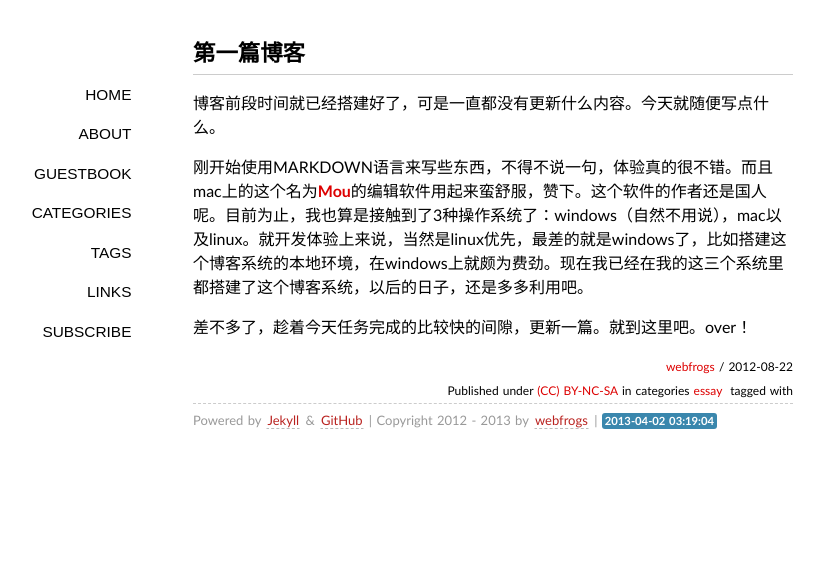
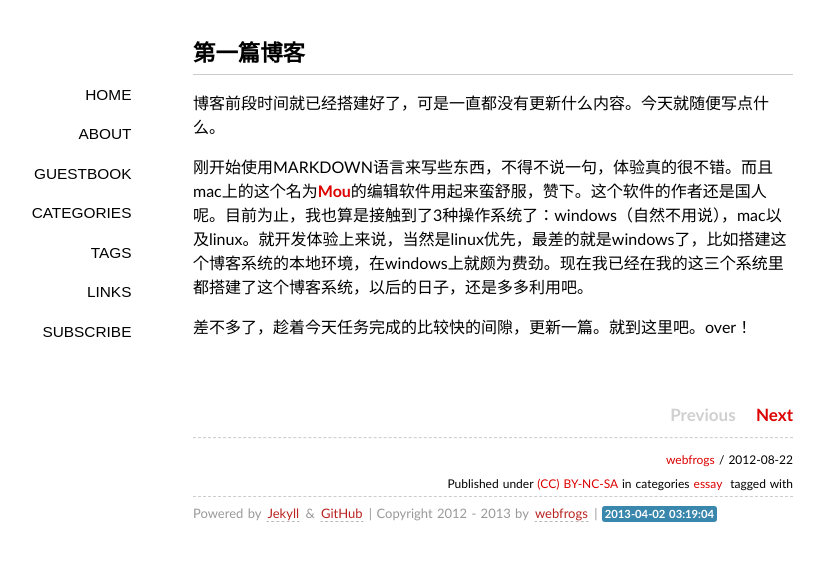
Before and after one commit to webfrogs/webfrogs.github.com, a Jekyll site: the page built from _posts/2012-08-22-myfirstblog.md, in a window 1280 px wide. Shown: the top 561 px of the page, without its empty margins (147-971 px from the left). Built offline with Jekyll 4.4.1, drawn with Linux system fonts in a browser that asks for light colours; some web fonts are replaced; Markdown is read by kramdown in place of the engine named in the settings; comment, search, counter and statistics services are not loaded.

Commit message:
add page navigator

```diff
--- a/_layouts/post.html
+++ b/_layouts/post.html
@@ -6,6 +6,15 @@ layout: default
 {{ content }}
 </section>
 <section class="meta">
+
+<br/>
+<br/>
+<span>
+	<a {% if page.previous %} href="{{ site.url }}{{ page.previous.url }}" class="pageNav"{% endif %} {% unless page.previous %} class="pageNavInvalid" {% endunless %} >Previous</a>
+	&nbsp;&nbsp;&nbsp;
+	<a {% if page.next %} href="{{ site.url }}{{ page.next.url }}" class="pageNav"{% endif %} {% unless page.next %} class="pageNavInvalid" {% endunless %} >Next</a>
+</span>
+<hr>
 <span class="author">
   <a href="http://webfrogs.github.com">{{ site.author }}</a>
 </span>
@@ -35,6 +44,7 @@ layout: default
 {% endif %}
 </section>
 {% include comments.md %}
+<!--
 <script type="text/javascript">
 $(function(){
   $(document).keydown(function(e) {
@@ -55,3 +65,4 @@ $(function(){
   });
 })
 </script>
+-->
--- a/media/css/style.css
+++ b/media/css/style.css
@@ -43,6 +43,8 @@ blockquote p{margin:0;padding:.5em 0;}
 .listing-item time{color:#999999;}
 .listing-seperator{font-weight:bold;}
 .meta{text-align:right;font-size:12px;}
+.pageNav{font-weight:bold;font-size:17px;}
+.pageNavInvalid{font-weight:bold;font-size:17px;color:#D0D0D0;}
 header{padding:.5em 0;border-bottom: 1px solid #cccccc;}
 nav{font-family:"Electrolize",sans-serif;font-size:1.1em;text-transform:uppercase;float:left;margin-left:-12em;width:9em;text-align:right;}
 nav a{display:block;padding:.7em 1em;color:#000000;}
```
